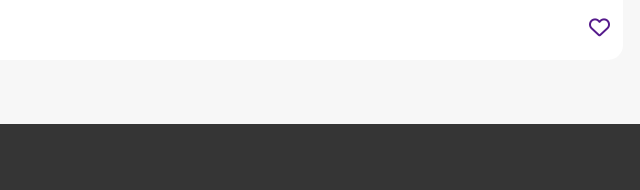
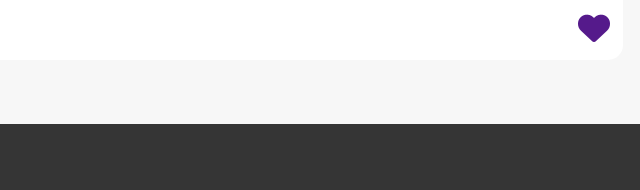
Before and after one commit to WillFDA/Projet_4_ohmyfood, a website: page index.html in a window 1280 px wide. Shown: the part 1065-1255 px from the top of the page, 640-1280 px from the left. Drawn offline with Linux system fonts and the light colour scheme; a web font is replaced by a local one.

Commit message:
modif du coeur

```diff
--- a/index.html
+++ b/index.html
@@ -54,8 +54,8 @@
                             <h2>La palette du goût</h2>
                             <p>Ménilmontant</p>
                         </div>
-                        <div class="card__info--btn">
-                            <i class="fa-regular fa-heart"></i>
+                        <div class="card__info--heart">
+                            <i class="fa-2x fa-heart fas"></i>
                         </div>
                     </div>
                 </a>
```
